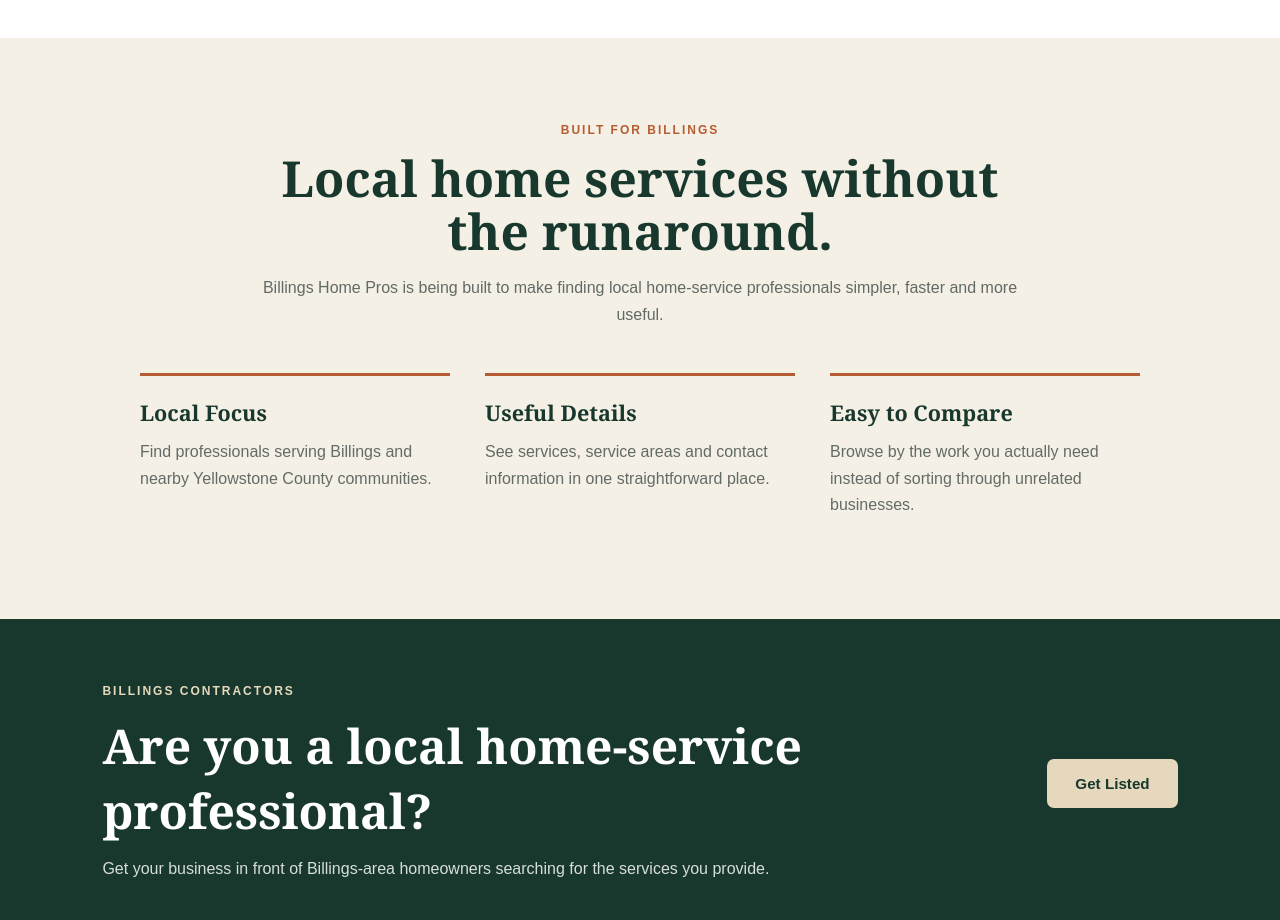
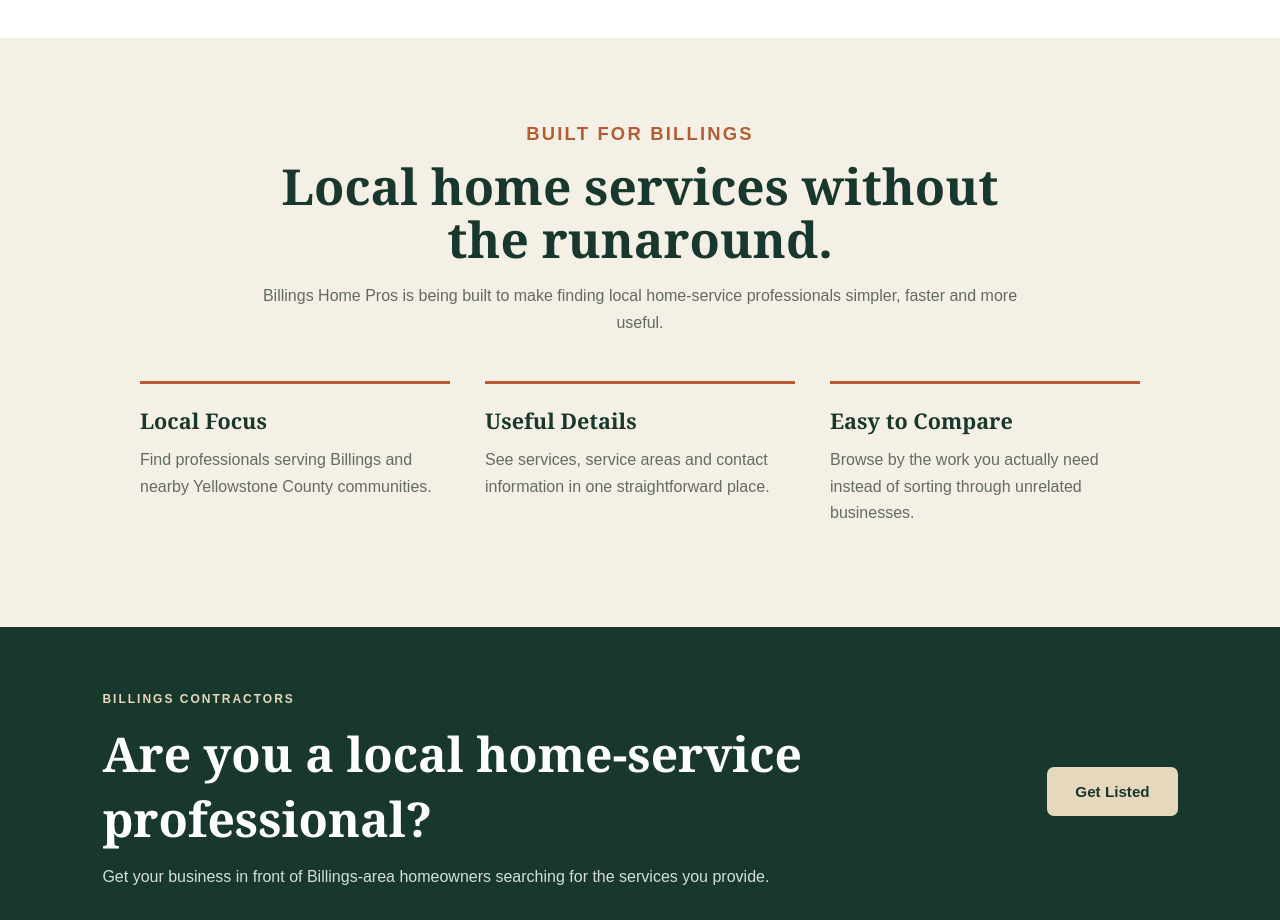
Before and after one commit to Cheddaronbass/billingshomepros, a Next.js app: page / in a window 1280 px wide. Shown: the part 1700-2620 px from the top of the page. Built offline with nearby package versions, Linux system fonts and the light colour scheme.

Commit message:
Add builtForBillings class to globals.css

```diff
--- a/app/globals.css
+++ b/app/globals.css
@@ -226,7 +226,11 @@ h1 span {
   margin: 0 auto 45px;
   text-align: center;
 }
-
+.builtForBillings {
+  font-size: 1.15rem;
+  font-weight: 800;
+  letter-spacing: 0.12em;
+}
 .sectionHeading h2 {
   margin-bottom: 15px;
   color: var(--forest);
```
